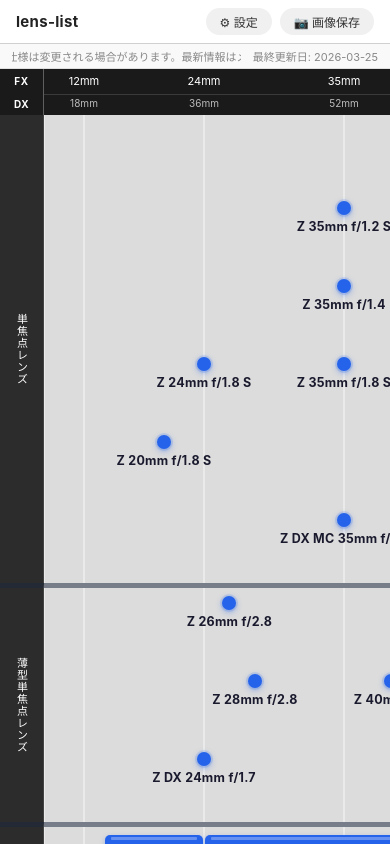
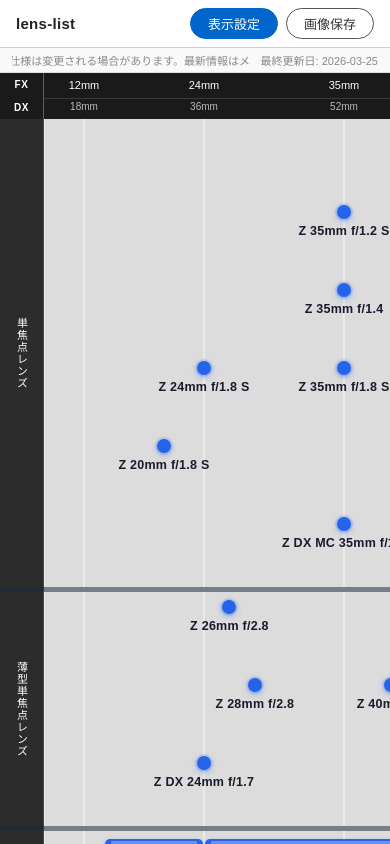
Before and after one commit to fuziki/lens-list, a React (Vite) app: page / in a window 390 px wide. Built offline with nearby package versions, Linux system fonts and the light colour scheme.

Commit message:
Polish top bar buttons, font, and mobile sticky

```diff
--- a/src/components/TopBar.tsx
+++ b/src/components/TopBar.tsx
@@ -9,8 +9,8 @@
     <div className="top-bar">
       <span className="top-bar-logo">lens-list</span>
       <div className="top-bar-actions">
-        <button className="top-bar-action-btn" onClick={onOpenSettings} type="button">
-          ⚙ 設定
+        <button className="top-bar-action-btn top-bar-action-btn--primary" onClick={onOpenSettings} type="button">
+          表示設定
         </button>
         <button
           className={`top-bar-action-btn${saving ? ' saving' : ''}`}
@@ -19,7 +19,7 @@
           title="表を画像として保存"
           type="button"
         >
-          {saving ? '保存中…' : '📷 画像保存'}
+          {saving ? '保存中…' : '画像保存'}
         </button>
       </div>
     </div>
--- a/src/index.css
+++ b/src/index.css
@@ -5,7 +5,7 @@
 }
 
 body {
-  font-family: -apple-system, 'Hiragino Sans', 'Yu Gothic UI', 'Meiryo', sans-serif;
+  font-family: 'Hiragino Kaku Gothic ProN', 'Hiragino Sans', 'Yu Gothic UI', 'Meiryo', sans-serif;
   background: #ffffff;
   color: #111;
   font-size: 13px;
--- a/src/styles/app.css
+++ b/src/styles/app.css
@@ -27,20 +27,36 @@
 .top-bar-action-btn {
   display: inline-flex;
   align-items: center;
-  gap: 5px;
+  justify-content: center;
+  min-width: 88px;
   padding: 5px 14px;
-  border: none;
+  border: 1.5px solid #555;
   border-radius: 999px;
-  background: #f0f0f0;
-  font-size: 12px;
+  background: transparent;
+  font-size: 13px;
+  font-weight: 500;
   cursor: pointer;
   color: #333;
   white-space: nowrap;
-  transition: background 0.15s;
+  transition: background 0.15s, color 0.15s, border-color 0.15s;
 }
 
 .top-bar-action-btn:hover:not(:disabled) {
-  background: #e4e4e4;
+  background: #555;
+  color: #fff;
+  border-color: #555;
+}
+
+.top-bar-action-btn--primary {
+  background: #0066cc;
+  border-color: #0066cc;
+  color: #fff;
+}
+
+.top-bar-action-btn--primary:hover:not(:disabled) {
+  background: #0052a3;
+  border-color: #0052a3;
+  color: #fff;
 }
 
 .top-bar-action-btn.saving,
```
